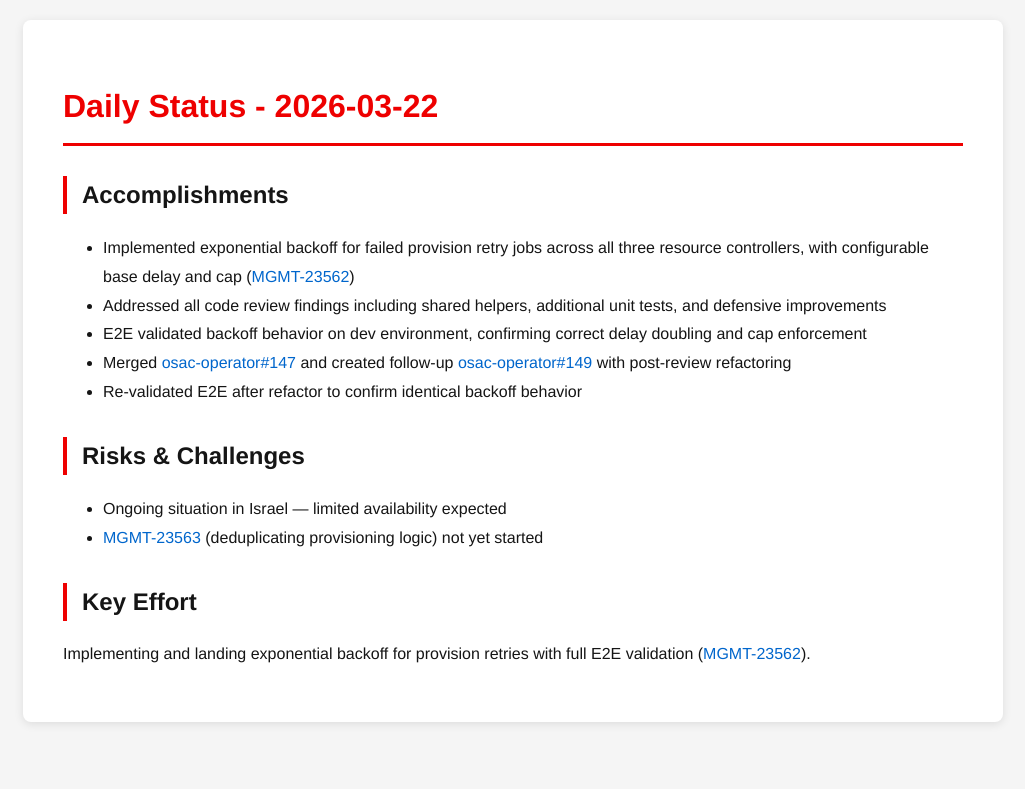
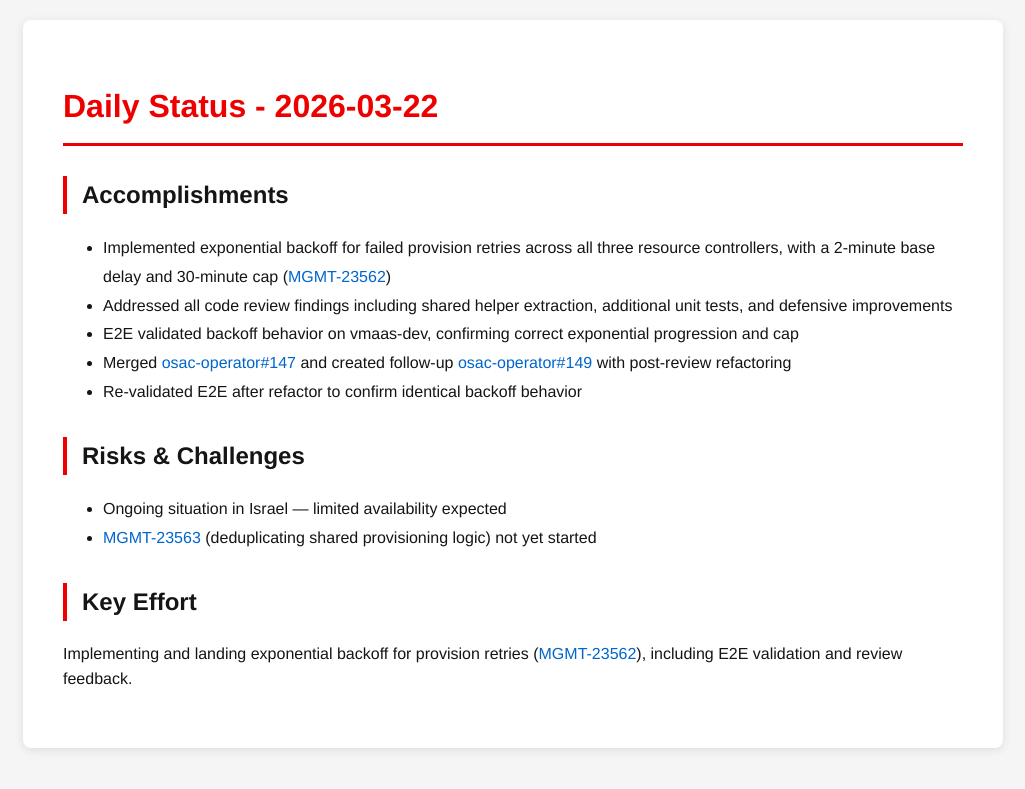
Before and after one commit to tzvatot/daily-status, a Jekyll site: the page built from 2026-03-22.md, in a window 1280 px wide. Shown: the top 789 px of the page, without its empty margins (127-1152 px from the left). Built offline with Jekyll 4.4.1, drawn with Linux system fonts in a browser that asks for light colours.

Commit message:
Daily status update - 2026-03-22

```diff
--- a/2026-03-22.md
+++ b/2026-03-22.md
@@ -7,15 +7,15 @@ date: 2026-03-22
 # Daily Status - 2026-03-22
 
 ## Accomplishments
-- Implemented exponential backoff for failed provision retry jobs across all three resource controllers, with configurable base delay and cap ([MGMT-23562](https://issues.redhat.com/browse/MGMT-23562))
-- Addressed all code review findings including shared helpers, additional unit tests, and defensive improvements
-- E2E validated backoff behavior on dev environment, confirming correct delay doubling and cap enforcement
+- Implemented exponential backoff for failed provision retries across all three resource controllers, with a 2-minute base delay and 30-minute cap ([MGMT-23562](https://issues.redhat.com/browse/MGMT-23562))
+- Addressed all code review findings including shared helper extraction, additional unit tests, and defensive improvements
+- E2E validated backoff behavior on vmaas-dev, confirming correct exponential progression and cap
 - Merged [osac-operator#147](https://github.com/osac-project/osac-operator/pull/147) and created follow-up [osac-operator#149](https://github.com/osac-project/osac-operator/pull/149) with post-review refactoring
 - Re-validated E2E after refactor to confirm identical backoff behavior
 
 ## Risks & Challenges
 - Ongoing situation in Israel — limited availability expected
-- [MGMT-23563](https://issues.redhat.com/browse/MGMT-23563) (deduplicating provisioning logic) not yet started
+- [MGMT-23563](https://issues.redhat.com/browse/MGMT-23563) (deduplicating shared provisioning logic) not yet started
 
 ## Key Effort
-Implementing and landing exponential backoff for provision retries with full E2E validation ([MGMT-23562](https://issues.redhat.com/browse/MGMT-23562)).
+Implementing and landing exponential backoff for provision retries ([MGMT-23562](https://issues.redhat.com/browse/MGMT-23562)), including E2E validation and review feedback.
```
